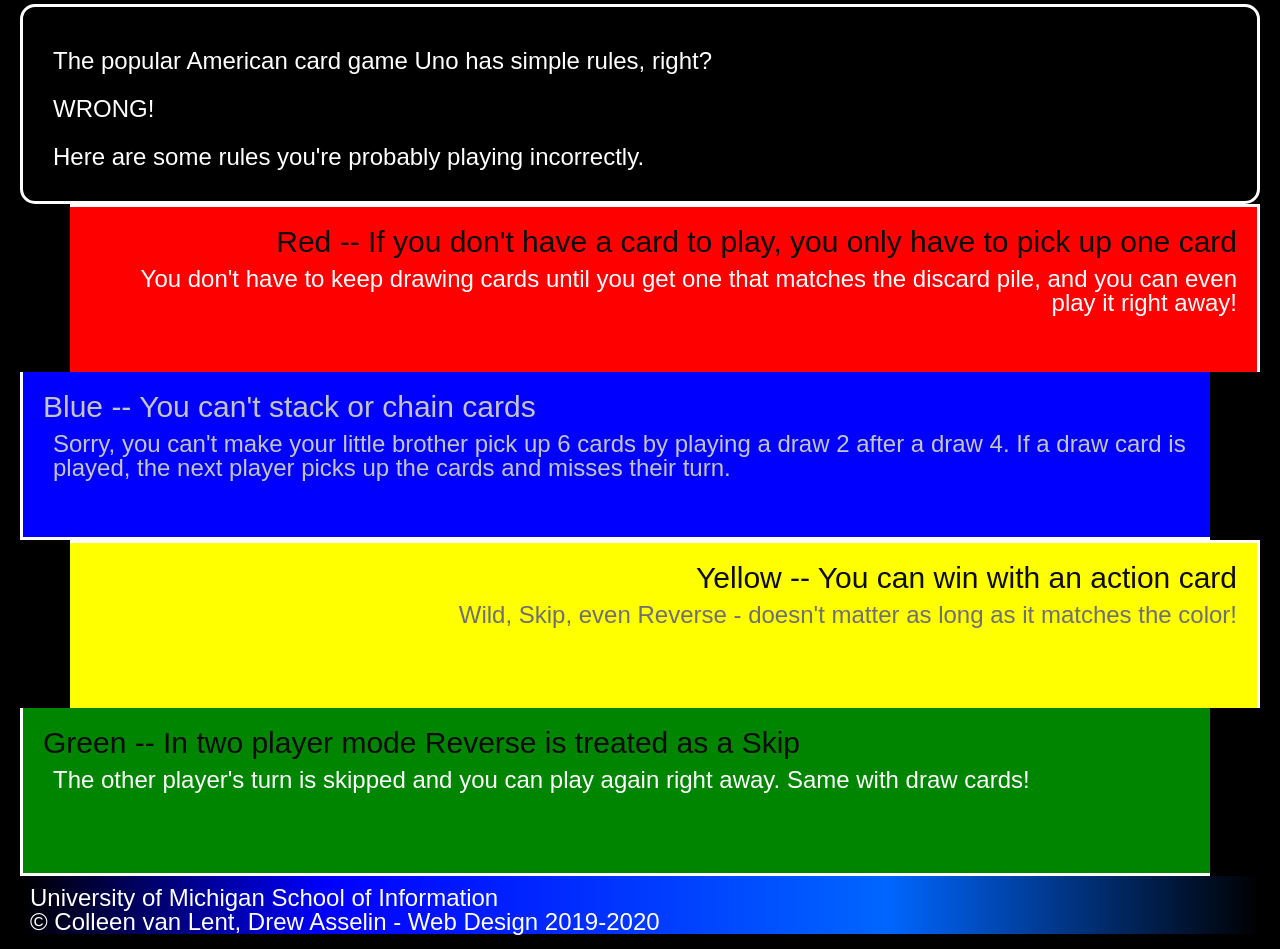
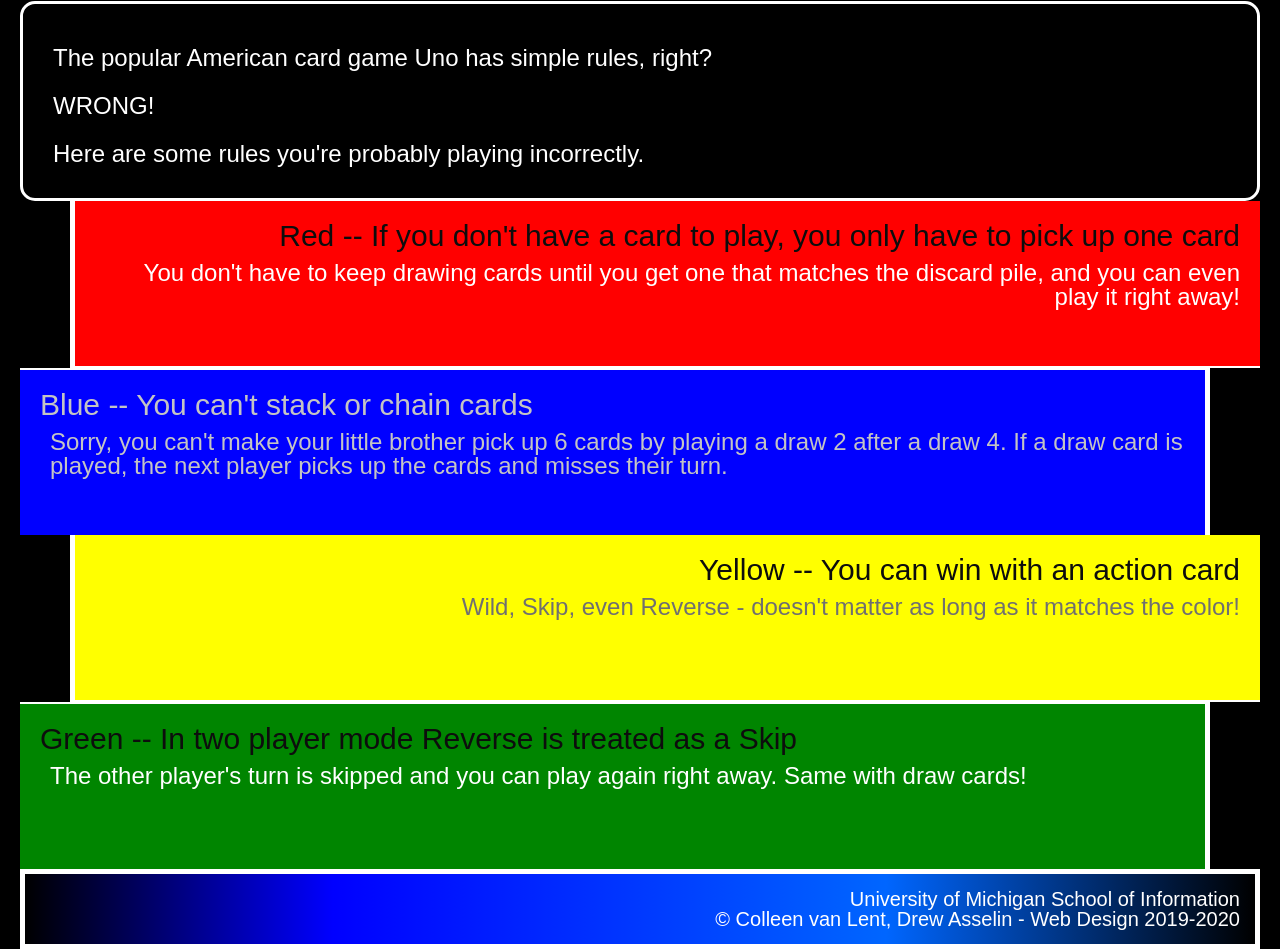
Before and after one commit to alyssrod/hw2-2024, a plain HTML site: page index.html in a window 1280 px wide. Shown: the part 327-1276 px from the top of the page. Drawn offline with Linux system fonts and the light colour scheme.

Commit message:
Update style.css

```diff
--- a/css/style.css
+++ b/css/style.css
@@ -1,43 +1,38 @@
 body {
     font-family: Arial, Verdana;
     background-color: #000000;
-    color: #ffffff;
-    margin-top: 20px;
-    margin-left: 20px;
-    margin-right: 20px
+    color: #FFFFFF;
+    margin: 20px 20px 0px 20px;
 }
 
 h1 {
     font-size: 42px;
+    text-align: center;
     padding: 15px;
-    text-align: center;
 }
 
 h2 {
     font-size: 30px;
-    color: #0d0d0d;
+    color: #0D0D0D;
 }
 
 p {
     font-size: 24px;
-    padding-top: 10px;
-    padding-left: 10px;
+    padding: 10px 0px 0px 10px;
 }
 
 img {
+    display: block;
+    margin-left: auto;
+    margin-right: auto;
     width: 250px;
-    text-align: center;
-    border-width: 10px;
-    border-style: dashed;
-    border-color: #ffffff;
+    border: 10px dashed white;
 }
 
 div {
     min-height: 125px;
     padding: 20px;
-    border-width: 3px;
-    border-style: solid;
-    border-color: #ffffff;
+    border: 3px solid white;
 }
 
 .introduction {
@@ -47,55 +42,56 @@
 }
 
 .red {
-    background-color: #ff0000;
+    background-color: #FF0000;
     text-align: right;
     margin-left: 50px;
-    border-bottom: 2px;
-    border-left: 5px;
+    border: none;
+    border-bottom: 2px solid white;
+    border-left: 5px solid white;
 }
 
-div.blue {
-    background-color: #0000ff;
+.blue {
+    background-color: #0000FF;
     text-align: left;
     margin-right: 50px;
-    border-right: 5px;
-    border-top: 2px;
-    color: #c4c4c4;
+    border: none;
+    border-top: 2px solid white;
+    border-right: 5px solid white;
 }
-div.blue h2{
-    color: #c4c4c4;
+.blue > h2, .blue > p{
+    color: #C4C4C4;
 }
 
-div.yellow{
-    background-color: #ffff00;
+.yellow{
+    background-color: #FFFF00;
     text-align: right;
     margin-left: 50px;
-    border-bottom: 2px;
-    border-left: 5px;
+    border: none;
+    border-bottom: 2px solid white;
+    border-left: 5px solid white;
 }
 
-div.yellow p{
+.yellow > p{
     color: #707070;
 }
 
-div.green {
+.green {
     background-color: #008500;
     text-align: left;
     margin-right: 50px;
-    border-right: 5px;
-    border-top: 2px;
+    border: none;
+    border-top: 2px solid white;
+    border-right: 5px solid white;
 }
 
 footer{
-    background: linear-gradient(90deg, #000000 0%, #0000ff 25%, #0066ff 70%, #000000 100%);
-    border-width: 5px;
-    border-color: #ffffff;
+    background: rgb(0,0,0);
+    background: linear-gradient(90deg, rgba(0,0,0,1) 0%, rgba(0,0,255,1) 25%, rgba(0,102,255,1) 70%, rgba(0,0,0,1) 100%);
+    border: 5px solid white;
 }
 
-footer.p{
+footer > p{
+    font-size: 20px;
     text-align: right;
-    font-size: 20px;
-    padding-top: 15px;
-    padding-right: 15px;
-    padding-bottom: 15px;
+    padding: 15px 15px 15px 0px;
 }
```
